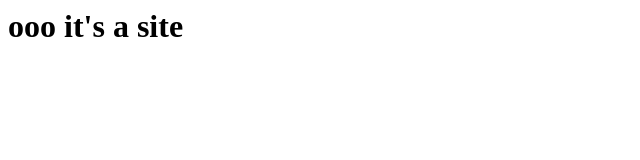
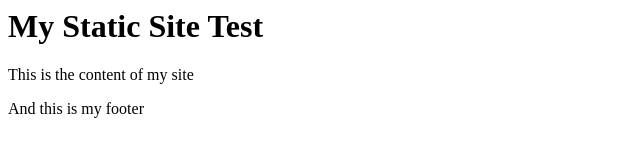
Before and after one commit to signalnerve/static-test, a plain HTML site: page public/index.html in a window 1280 px wide. Shown: the whole page, without its empty margins (0-640 px from the left). Drawn offline with Linux system fonts and the light colour scheme.

Commit message:
More tests

```diff
--- a/public/index.html
+++ b/public/index.html
@@ -1 +1,6 @@
-<h1>ooo it's a site</h1>
+<h1>My Static Site Test</h1>
+<p>This is the content of my site</p>
+
+<footer>
+  And this is my footer
+</footer>
```
Also changed, not shown: scraper_tests.json (+11 -1 lines), .github/workflows/deploy.yml.
